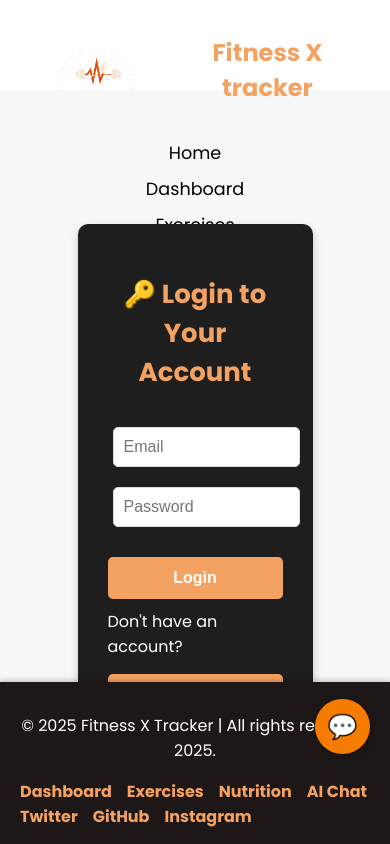
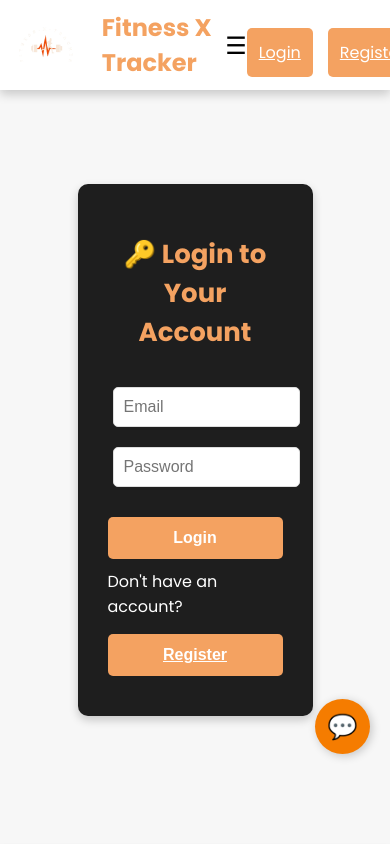
Before and after one commit to AkshayDaundkar/WebDataManagement, a React (Create React App) app in the folder frontend/: page /login in a window 390 px wide. Shown: the top 844 px of the page. Built offline with nearby package versions, Linux system fonts and the light colour scheme.

Commit message:
Made things responsive

```diff
--- a/frontend/package.json
+++ b/frontend/package.json
@@ -10,6 +10,7 @@
     "axios": "^1.7.9",
     "react": "^19.0.0",
     "react-dom": "^19.0.0",
+    "react-icons": "^5.5.0",
     "react-router-dom": "^7.1.5",
     "react-scripts": "5.0.1",
     "react-toastify": "^11.0.5",
--- a/frontend/src/App.js
+++ b/frontend/src/App.js
@@ -12,7 +12,7 @@ function App() {
   return (
     <Router>
       <Navbar />
-      <div className="content">
+      <div className="content" style={{ marginTop: "50px" }}>
         <ToastContainer position="top-right" autoClose={3000} />
         <AppRouter />
       </div>
--- a/frontend/src/components/Footer.css
+++ b/frontend/src/components/Footer.css
@@ -1,15 +1,13 @@
-/* Footer Styles */
 .footer {
   background-color: rgb(30, 23, 23);
-  color: rgb(0, 0, 0);
+  color: white;
   text-align: center;
   padding: 15px 0;
-  position: fixed;
-  bottom: 0;
   width: 100%;
   left: 0;
   z-index: 100;
   box-shadow: 0 -2px 5px rgba(0, 0, 0, 0.2);
+  position: relative;
 }
 
 /* Footer Container */
@@ -24,7 +22,6 @@
   color: white;
 }
 
-/* Navigation & Social Links */
 .footer-links,
 .social-links {
   display: flex;
@@ -43,3 +40,18 @@
 .social-links a:hover {
   color: #e76f51;
 }
+
+/* Responsive Design */
+@media screen and (max-width: 768px) {
+  .footer-container {
+    flex-direction: column;
+    text-align: center;
+    gap: 10px;
+  }
+
+  .footer-links,
+  .social-links {
+    flex-direction: column;
+    gap: 10px;
+  }
+}
--- a/frontend/src/components/Navbar.css
+++ b/frontend/src/components/Navbar.css
@@ -5,9 +5,13 @@
   align-items: center;
   background: rgba(255, 255, 255, 1);
   color: black;
-  padding: 15px 30px;
+  padding: 15px 0px;
   box-shadow: 0 4px 10px rgba(0, 0, 0, 0.2);
   height: 60px;
+  position: fixed;
+  top: 0;
+  width: 100%;
+  z-index: 1000;
 }
 
 /* Logo Section */
@@ -17,8 +21,8 @@
 }
 
 .logo-img {
-  width: 150px;
-  height: 50px;
+  width: 120px;
+  height: 40px;
   margin-right: 10px;
 }
 
@@ -48,6 +52,13 @@
   padding-bottom: 5px;
 }
 
+/* Mobile Menu */
+.menu-icon {
+  display: none;
+  font-size: 24px;
+  cursor: pointer;
+}
+
 /* Authentication Buttons */
 .auth-buttons {
   display: flex;
@@ -55,52 +66,94 @@
   gap: 15px;
 }
 
-.user-greeting {
-  font-size: 20px;
-  color: #f4a261;
-  font-weight: bold;
+/* User Dropdown */
+.user-dropdown {
+  position: relative;
+  cursor: pointer;
 }
 
-.logout-btn,
-.profile-btn,
-.login-btn,
-.register-btn {
-  background-color: #e76f51;
-  color: white;
-  border: none;
-  padding: 10px 15px;
+.user-icon {
+  display: flex;
+  align-items: center;
+  gap: 8px;
+  font-size: 1rem;
+  font-weight: bold;
+  color: #333;
+  background: #fff;
+  padding: 8px 12px;
   border-radius: 5px;
   cursor: pointer;
-  font-size: 1rem;
-  text-decoration: none;
+  transition: background 0.2s ease-in-out;
 }
 
-.profile-btn {
-  background-color: #4690ff;
+.user-icon:hover {
+  background: #f4a261;
+  color: white;
 }
 
-.logout-btn:hover,
-.profile-btn:hover,
-.login-btn:hover,
-.register-btn:hover {
-  background-color: #d63d24;
+/* Dropdown Menu */
+.dropdown-menu {
+  position: absolute;
+  top: 40px;
+  right: 0;
+  background: white;
+  box-shadow: 0px 4px 10px rgba(0, 0, 0, 0.2);
+  border-radius: 5px;
+  width: 120px;
+  display: flex;
+  flex-direction: column;
+  z-index: 1000;
+}
+
+.dropdown-menu a,
+.dropdown-menu p {
+  padding: 10px;
+  text-align: left;
+  color: #333;
+  cursor: pointer;
+  transition: background 0.2s ease-in-out;
+}
+
+.dropdown-menu a:hover,
+.dropdown-menu p:hover {
+  background: #f4a261;
+  color: white;
 }
 
 /* Responsive Design */
 @media screen and (max-width: 768px) {
-  .navbar {
-    flex-direction: column;
-    text-align: center;
-    gap: 15px;
+  .menu-icon {
+    display: block;
   }
 
   .nav-links {
+    display: none;
     flex-direction: column;
-    gap: 10px;
+    background: white;
+    position: absolute;
+    top: 60px;
+    left: 0;
+    width: 100%;
+    padding: 15px;
+    box-shadow: 0 4px 10px rgba(0, 0, 0, 0.2);
+    z-index: 999;
   }
 
-  .auth-buttons {
-    flex-direction: column;
-    gap: 10px;
+  .nav-links.open {
+    display: flex;
+    align-items: center;
+    justify-content: center;
+    width: 100%;
+  }
+
+  /* Align dropdown properly on mobile */
+  .user-dropdown {
+    width: 100%;
+    text-align: center;
+  }
+
+  .dropdown-menu {
+    left: 50%;
+    transform: translateX(-50%);
   }
 }
--- a/frontend/src/components/Navbar.js
+++ b/frontend/src/components/Navbar.js
@@ -1,12 +1,15 @@
 import React, { useEffect, useState } from "react";
 import { NavLink, useNavigate } from "react-router-dom";
 import axios from "axios";
+import { FaUserCircle } from "react-icons/fa"; // User icon for dropdown
 import "./Navbar.css";
-import logo from "../assets/logo2.png"; // Add your custom logo here
+import logo from "../assets/logo2.png";
 
 const Navbar = () => {
   const navigate = useNavigate();
   const [user, setUser] = useState(null);
+  const [menuOpen, setMenuOpen] = useState(false);
+  const [dropdownOpen, setDropdownOpen] = useState(false);
   const token = localStorage.getItem("token");
   const userId = localStorage.getItem("userId");
 
@@ -38,47 +41,59 @@ const Navbar = () => {
     <nav className="navbar">
       <div className="logo-container">
         <img src={logo} alt="Fitness Tracker Logo" className="logo-img" />
-        <h1 className="logo-text">Fitness X tracker</h1>
+        <h1 className="logo-text">Fitness X Tracker</h1>
       </div>
 
-      <div className="nav-links">
-        <NavLink to="/" activeclassname="active">
+      {/* Mobile Menu Icon */}
+      <div className="menu-icon" onClick={() => setMenuOpen(!menuOpen)}>
+        ☰
+      </div>
+
+      <div className={`nav-links ${menuOpen ? "open" : ""}`}>
+        <NavLink to="/" onClick={() => setMenuOpen(false)}>
           Home
         </NavLink>
-        <NavLink to="/dashboard" activeclassname="active">
+        <NavLink to="/dashboard" onClick={() => setMenuOpen(false)}>
           Dashboard
         </NavLink>
-        <NavLink to="/exercises" activeclassname="active">
+        <NavLink to="/exercises" onClick={() => setMenuOpen(false)}>
           Exercises
         </NavLink>
-        <NavLink to="/nutrition" activeclassname="active">
+        <NavLink to="/nutrition" onClick={() => setMenuOpen(false)}>
           Nutrition
         </NavLink>
-        <NavLink to="/ai-chat" activeclassname="active">
+        <NavLink to="/ai-chat" onClick={() => setMenuOpen(false)}>
           AI Chat
         </NavLink>
-        <NavLink to="/contact" activeclassname="active">
+        <NavLink to="/contact" onClick={() => setMenuOpen(false)}>
           Contact Us
         </NavLink>
       </div>
 
       <div className="auth-buttons">
-        {user ? <span className="user-greeting">{user.name}!</span> : null}
         {token ? (
-          <>
-            <p onClick={handleLogout} className="logout-btn">
-              Logout
-            </p>
-            <NavLink to="/profile" className="profile-btn">
-              Profile
-            </NavLink>
-          </>
+          <div className="user-dropdown">
+            <div
+              className="user-icon"
+              onClick={() => setDropdownOpen(!dropdownOpen)}
+            >
+              <FaUserCircle size={24} /> {user?.name}
+            </div>
+            {dropdownOpen && (
+              <div className="dropdown-menu">
+                <NavLink to="/profile" onClick={() => setDropdownOpen(false)}>
+                  Profile
+                </NavLink>
+                <p onClick={handleLogout}>Logout</p>
+              </div>
+            )}
+          </div>
         ) : (
           <>
-            <NavLink to="/login" className="login-btn">
+            <NavLink to="/login" className="register-btn">
               Login
             </NavLink>
-            <NavLink to="/register" className="login-btn">
+            <NavLink to="/register" className="register-btn">
               Register
             </NavLink>
           </>
```
Also changed, not shown: 1 other file (tests, documents, lock files or other folders).
